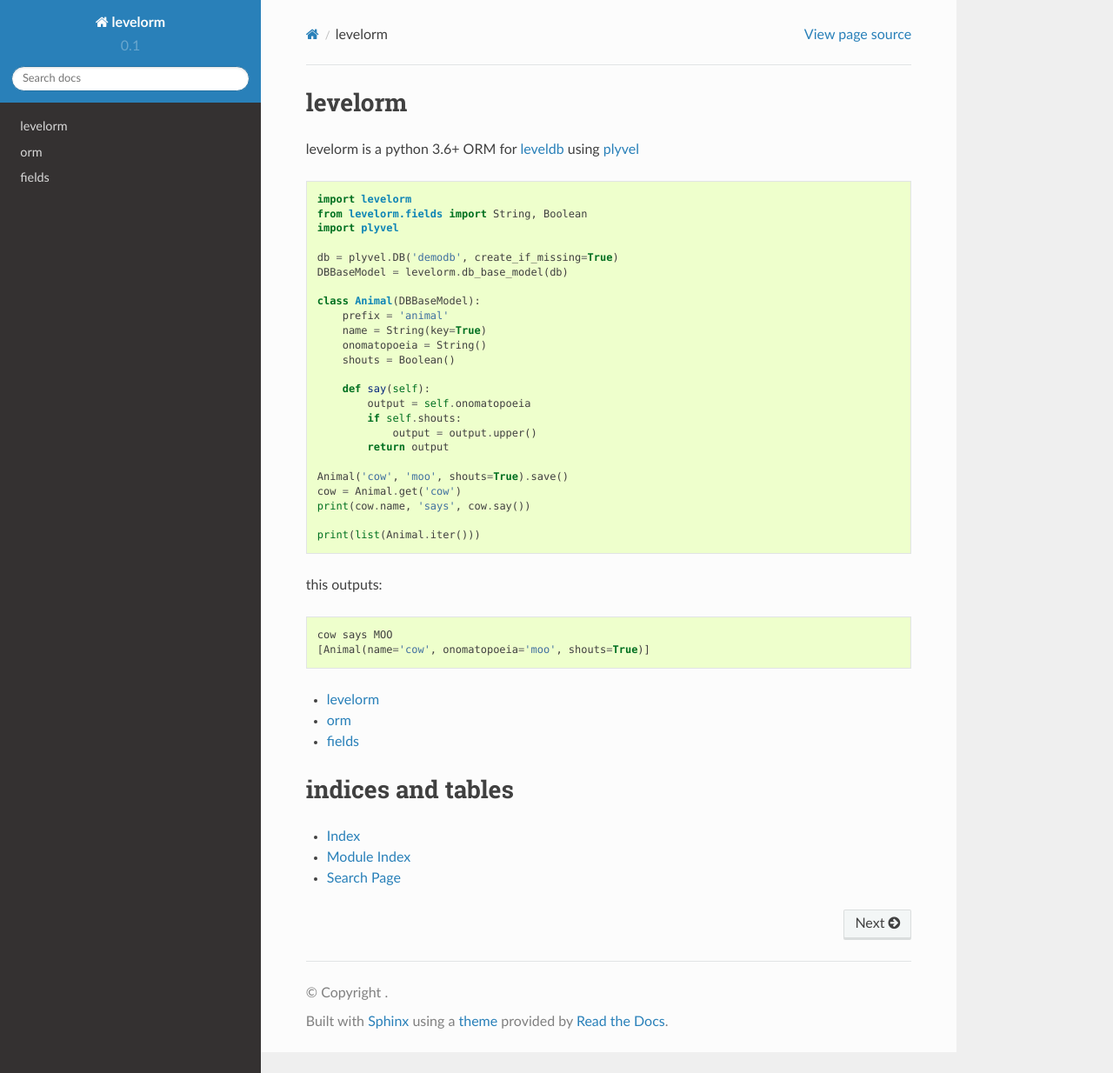
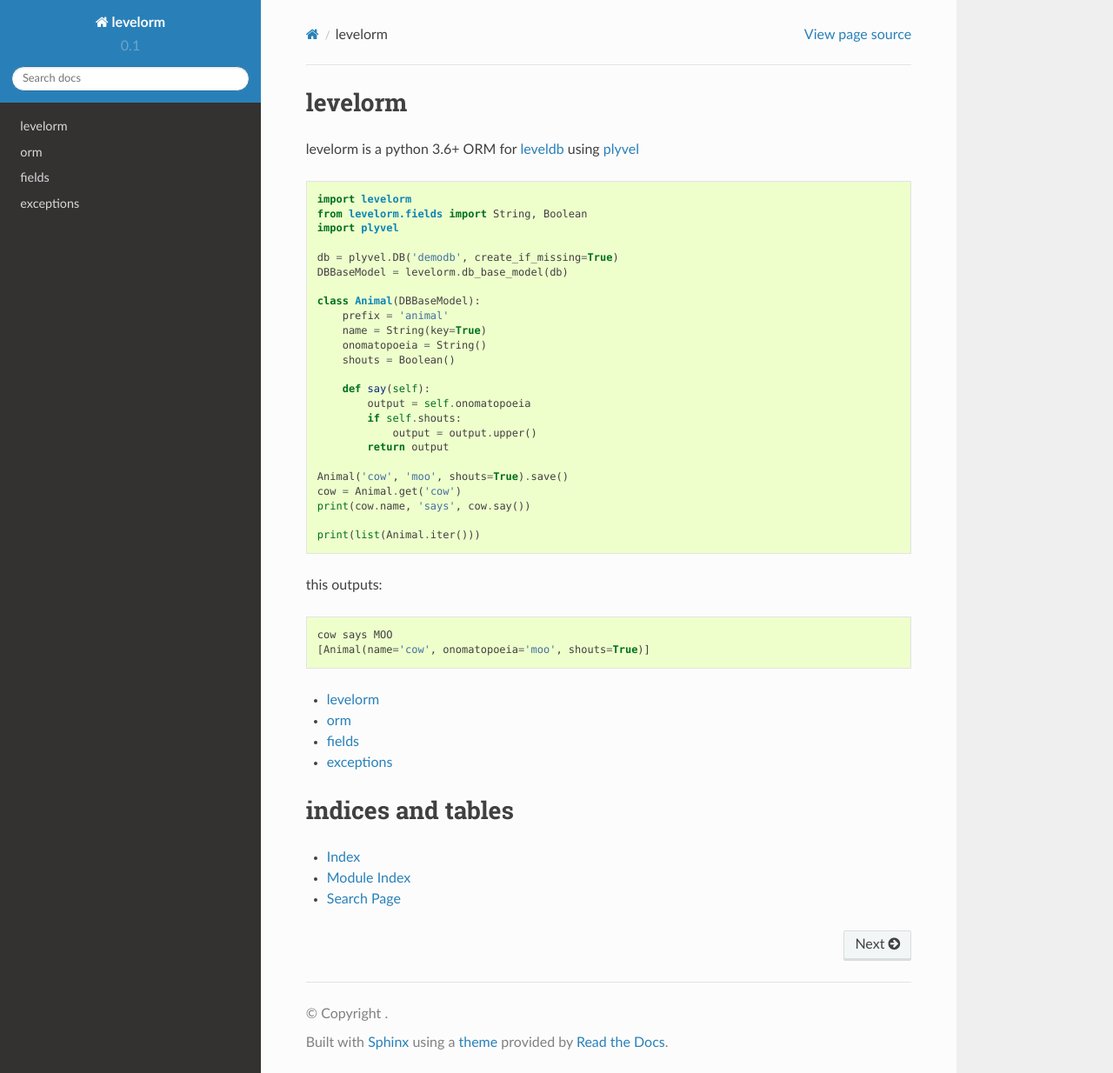
Before and after one commit to raylu/levelorm, a Sphinx documentation site: the page built from docs/index.rst, in a window 1280 px wide and 1234 px high. Shown: the whole window at 87% size. Built offline with Sphinx 7.4.7 and the Read the Docs theme 2.0.0, drawn with Linux system fonts in a browser that asks for light colours.

Commit message:
docs for exceptions

```diff
--- /dev/null
+++ b/docs/exceptions.rst
@@ -0,0 +1,4 @@
+exceptions
+==========
+
+.. automodule:: levelorm.exceptions
--- a/docs/index.rst
+++ b/docs/index.rst
@@ -42,6 +42,7 @@
    levelorm
    orm
    fields
+   exceptions
 
 indices and tables
 ==================
```
